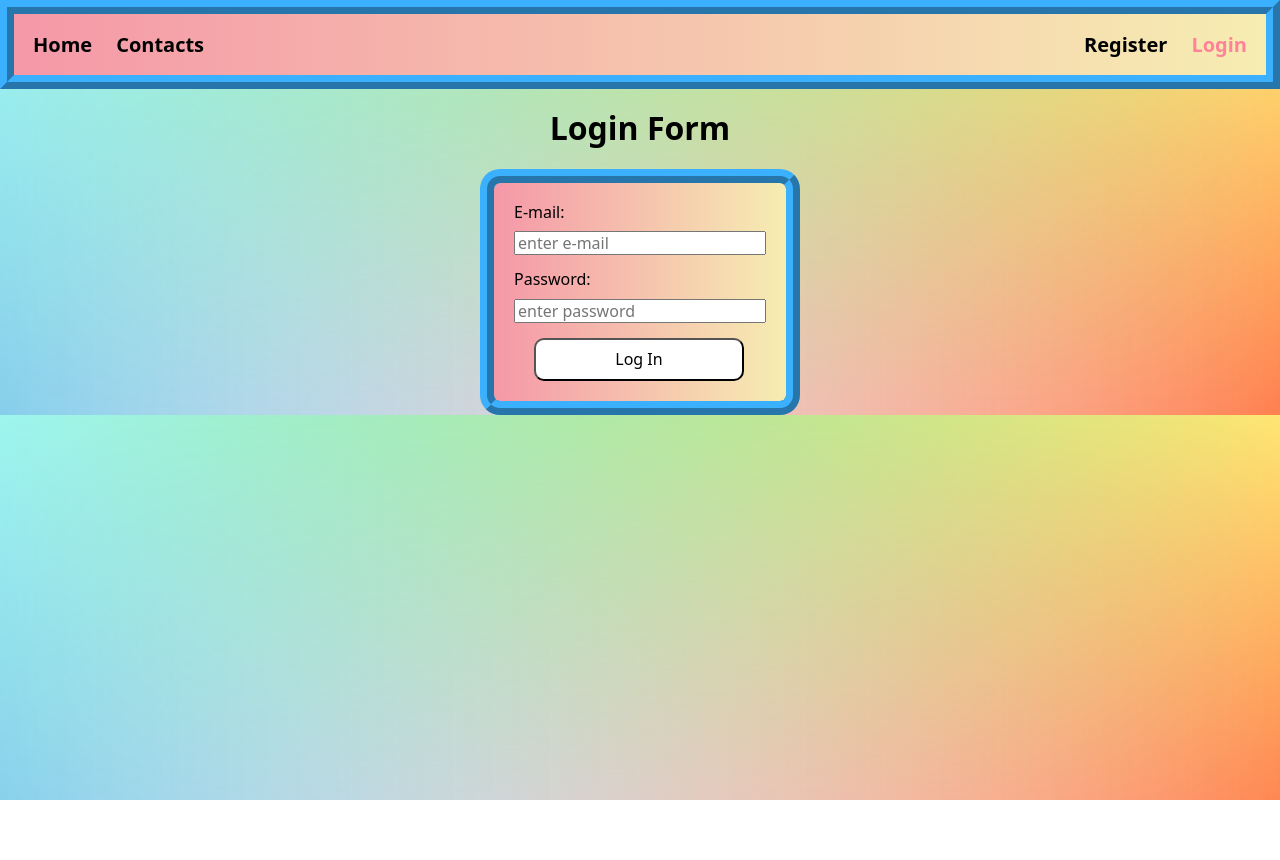
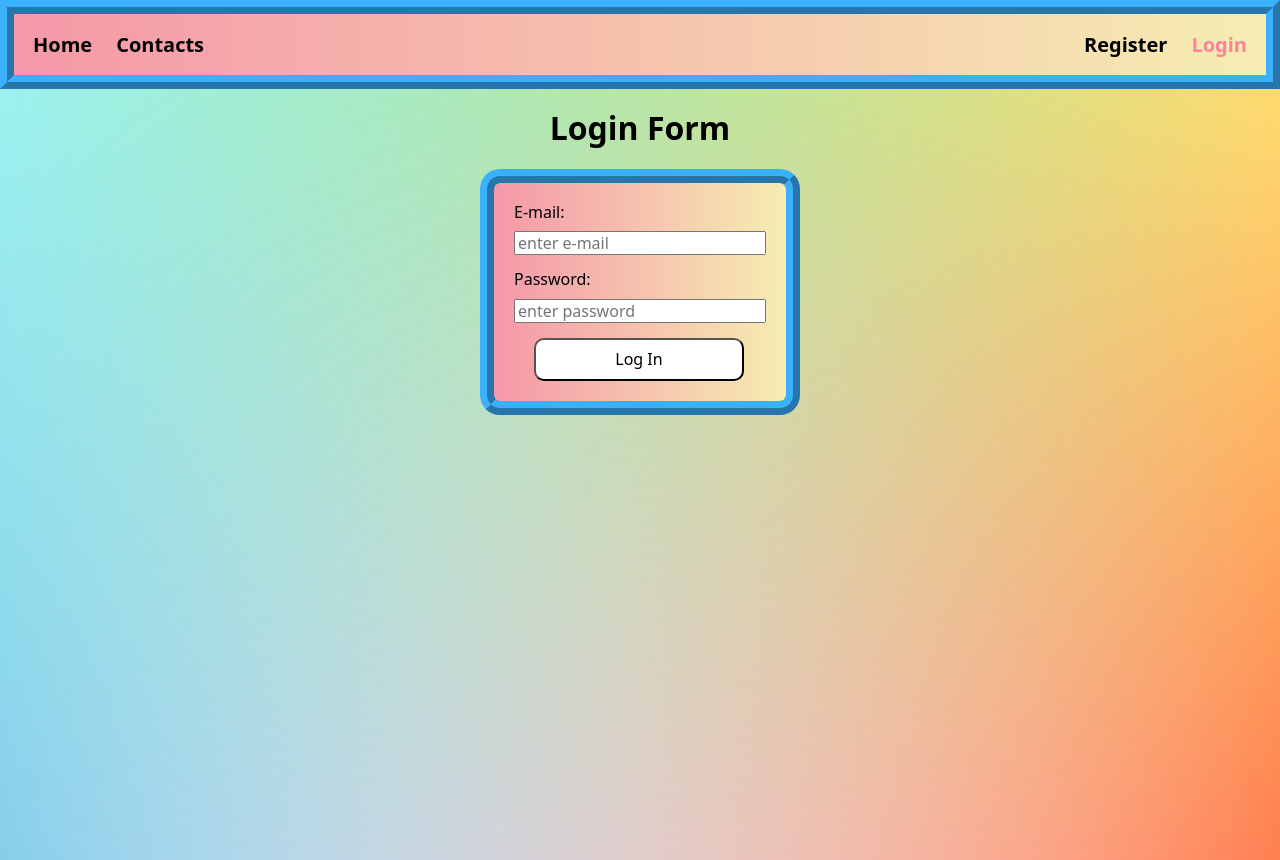
Before and after one commit to Mark22GitHub/react-hw-08-phonebook, a React (Create React App) app: page /login in a window 1280 px wide. Before the commit the page ends 800 px from the top, so only its background shows below. Built offline with nearby package versions, Linux system fonts and the light colour scheme.

Commit message:
styles +

```diff
--- a/src/Components/ContactForm/ContactForm.js
+++ b/src/Components/ContactForm/ContactForm.js
@@ -44,7 +44,7 @@ class ContactForm extends Component {
 
   render() {
     return (
-      <>
+      <div className={styles.container}>
         <form className={styles.contactForm} onSubmit={this.handleSubmit}>
           <label className={styles.label} htmlFor={this.nameInputId}>
             Name:
@@ -76,7 +76,7 @@ class ContactForm extends Component {
             Add contact
           </button>
         </form>
-      </>
+      </div>
     );
   }
 }
--- a/src/Components/ContactForm/ContactForm.module.css
+++ b/src/Components/ContactForm/ContactForm.module.css
@@ -1,3 +1,7 @@
+/* .container {
+  min-height: calc(100vh - 50px);
+} */
+
 .contactForm {
   /* border: 15px ridge #3ab0ff;
   background: linear-gradient(90deg, #f598a8, #f6edb2);
--- a/src/Components/ContactList/ContactList.js
+++ b/src/Components/ContactList/ContactList.js
@@ -7,7 +7,7 @@ import { contactsOperations, contactsSelectors } from "../../redux/contacts";
 
 const ContactList = ({ contacts, onDeleteFromContacts }) => {
   return (
-    <>
+    <div className={styles.container}>
       <ul>
         {contacts.map(({ id, name, number }) => (
           <li key={id} className={styles.ContactListItem}>
@@ -23,7 +23,7 @@ const ContactList = ({ contacts, onDeleteFromContacts }) => {
           </li>
         ))}
       </ul>
-    </>
+    </div>
   );
 };
 
--- a/src/Components/ContactList/ContactList.module.css
+++ b/src/Components/ContactList/ContactList.module.css
@@ -1,3 +1,7 @@
+.container {
+  min-height: calc(100vh - 50px);
+}
+
 ul {
   padding: 0;
 }
--- a/src/Components/Filter/Filter.module.css
+++ b/src/Components/Filter/Filter.module.css
@@ -1,7 +1,8 @@
 .filter {
   display: flex;
   flex-direction: column;
-  width: fit-content;
+  width: 300px;
+  margin: 0 auto;
   text-align: center;
 }
 .input {
--- a/src/pages/contactsPage/ContactsPage.js
+++ b/src/pages/contactsPage/ContactsPage.js
@@ -14,7 +14,7 @@ class ContactsPage extends Component {
 
   render() {
     return (
-      <div style={{ width: "300px", margin: "0 auto" }}>
+      <div>
         <h1>Phonebook</h1>
         <ContactForm />
         <h2>Contacts</h2>
--- a/src/pages/loginPage/LoginPage.js
+++ b/src/pages/loginPage/LoginPage.js
@@ -4,7 +4,7 @@ import styles from "../loginPage/LoginPage.module.css";
 class LoginPage extends Component {
   render() {
     return (
-      <div>
+      <div className={styles.container}>
         <h1>Login Form</h1>
 
         <form className={styles.form} autoComplete="off">
--- a/src/pages/loginPage/LoginPage.module.css
+++ b/src/pages/loginPage/LoginPage.module.css
@@ -1,3 +1,7 @@
+.container {
+  min-height: calc(100vh - 50px);
+}
+
 .form {
   width: 320px;
   margin: 0 auto;
--- a/src/pages/registerPage/RegisterPage.module.css
+++ b/src/pages/registerPage/RegisterPage.module.css
@@ -1,4 +1,5 @@
 .container {
+  min-height: calc(100vh - 50px);
 }
 
 .form {
```
